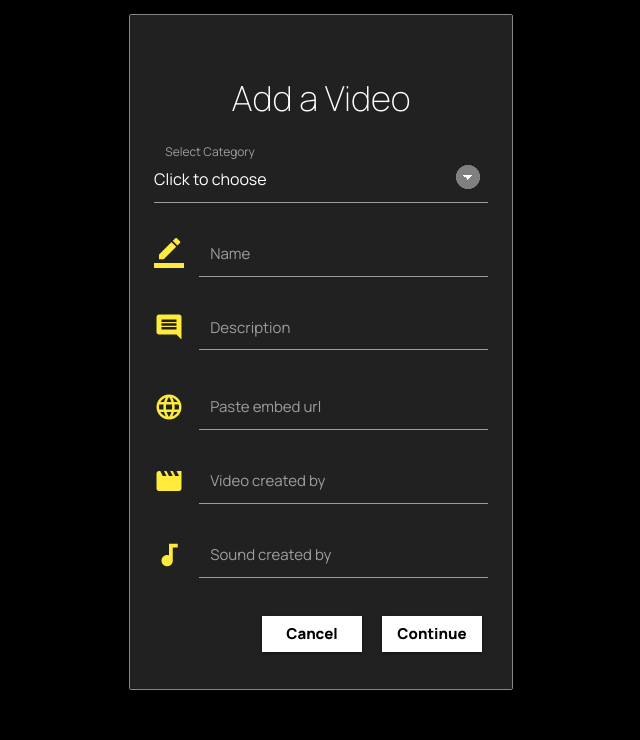
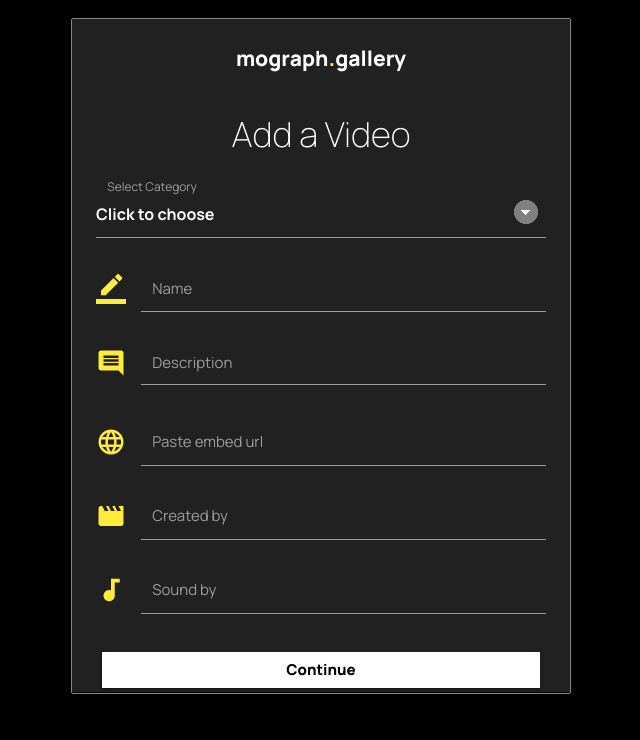
Before and after one commit to Rexayo/mograph.gallery, a Flask app: page /add_video in a window 1280 px wide. Shown: the part 179-919 px from the top of the page, without its empty margins (319-959 px from the left). Run offline with Flask 2, Linux system fonts and the light colour scheme; data that the repository does not hold is empty; some libraries are stand-ins or nearby versions.

Commit message:
Allow user to add video to database

```diff
--- a/app.py
+++ b/app.py
@@ -97,8 +97,22 @@ def logout():
     return redirect(url_for("login"))
 
 
-@app.route("/add_video")
+@app.route("/add_video", methods=["GET", "POST"])
 def add_video():
+    if request.method == "POST":
+        video = {
+            "category_name": request.form.get("category_name"),
+            "video_name": request.form.get("video_name"),
+            "video_description": request.form.get("video_description"),
+            "video_embed_url": request.form.get("video_embed_url"),
+            "created_by": request.form.get("created_by"),
+            "sound_by": request.form.get("sound_by"),
+            "added_by": session["user"]
+        }
+        mongo.db.videos.insert_one(video)
+        flash("Video Successfully Added")
+        return redirect(url_for("get_videos"))
+
     categories = mongo.db.categories.find().sort("category_name", 1)
     return render_template("add_video.html", categories=categories)
 
--- a/static/css/style.css
+++ b/static/css/style.css
@@ -116,13 +116,11 @@ header li {
 }
 
 #modal1{
-    width: 20vw;
-    margin-top: 20vh;
+    width: 500px;
+    margin-top: 100px;
     font-family: 'Manrope', sans-serif;
     border: 1px solid rgb(134, 134, 134);
 }
-
-
 
 #login-footer{
     padding-top: 35px !important;
@@ -313,8 +311,8 @@ header li {
 /* add-video */
 
 #add-video-modal{
-    width: 30vw;
-    margin-top: 10vh;
+    width: 500px;
+    margin-top: 100px;
     font-family: 'Manrope', sans-serif;
     border: 1px solid rgb(134, 134, 134);
 }
@@ -322,12 +320,13 @@ header li {
 .video-info .input-field {
     padding: 0;
     margin: 0;
+    font-family: 'Manrope', sans-serif;
 }
 
-.add-video-modal-footer .btn{
+/* .add-video-modal-footer .btn{
     width: 100px !important;
     margin-left: 20px !important;
-}
+} */
 
 /* https://stackoverflow.com/questions/38996019/how-to-change-the-text-color-in-a-materializecss-select-dropdown */
 ul.dropdown-content.select-dropdown li span {
@@ -342,8 +341,8 @@ ul.dropdown-content.select-dropdown li span:hover {
 
 .select-dropdown {
     color: white;
+    font-weight: 700;
     font-family: 'Manrope', sans-serif;
-
   background-image: /*https://codepen.io/vkjgr/pen/VYMeXp*/
     linear-gradient(45deg, transparent 50%, white 50%),
     linear-gradient(135deg, white 50%, transparent 50%),
@@ -359,7 +358,9 @@ ul.dropdown-content.select-dropdown li span:hover {
   background-repeat: no-repeat;
 }
 
-
+.select-dropdown:disabled {
+    font-weight: 400 ;
+}
 
 
 /*----------------------------------------------Custom Scrollbar starts here - https://www.w3schools.com/howto/howto_css_custom_scrollbar.asp----------------------------------------*/
@@ -370,6 +371,7 @@ ul.dropdown-content.select-dropdown li span:hover {
 
 /* Track */
 ::-webkit-scrollbar-track {
+    background-color: #212121;
 }
 
 /* Handle */
@@ -379,7 +381,6 @@ ul.dropdown-content.select-dropdown li span:hover {
 
 /* Handle on hover */
 ::-webkit-scrollbar-thumb:hover {
-  background: rgba(255, 255, 255, 0.521);
-  border: 1px solid;
+  background: rgba(0, 0, 0, 0.521);
 }
 /*----------------------------------------------Custom Scrollbar ends here - https://www.w3schools.com/howto/howto_css_custom_scrollbar.asp----------------------------------------*/
--- a/templates/add_video.html
+++ b/templates/add_video.html
@@ -2,9 +2,11 @@
 {% block content%}
 
 <!-- Modal Structure -->
-    <form id="add-video-modal" class="modal s12 m2 offset-m5" method="POST" action="{{ url_for('login')}}">
-
+    <form id="add-video-modal" class="modal s12 m2 offset-m5" method="POST" action="{{ url_for('add_video')}}">
         <div class="modal-content grey darken-4">
+            <div class="row center-align"><a href="{{ url_for('get_videos')}}"
+                    class="brand-logo extra-bold center-align white-text" id="modal-header">mograph<span
+                        class="logo-dot">.</span>gallery</a></div>
             <div class="row white-text center-align extra-bold" id="modal-tagline">Add a Video</div>
             <section>
                 <!-- flash messages -->
@@ -22,66 +24,66 @@
                 <!-- video-category-selection -->
                 <div class="row">
                     <div class="input-field col s12">
-                        <select id="category-selection" name="category-selection" class="validate   ">
+                        <select id="category_name" name="category_name" class="validate" required>
                             <option value="" disabled selected >Click to choose </option>
                             {% for category in categories %}
                             <option value="{{ category.category_name }}">{{ category.category_name }}</option>
                             {% endfor %}
                         </select>
-                        <label for="category-selection">Select Category</label>
+                        <label for="category_name">Select Category</label>
                     </div>
                 </div>
                 <!-- video-name -->
                 <div class="row">
-                    <div class="input-field col s12 video-name">
+                    <div class="input-field col s12">
                         <i class="material-icons prefix yellow-text">border_color</i>
-                        <input id="video-name" name="video-name" minlength="5" maxlength="20" pattern="^[a-zA-Z0-9]{5,15}$" type="text"
+                        <input id="video_name" name="video_name" minlength="5" maxlength="20"  type="text"
                             class="validate white-text" required>
-                        <label for="video-name">Name</label>
+                        <label for="video_name">Name</label>
                     </div>
                 </div>
                 <!-- video-description -->
                 <div class="row">
-                    <div class="input-field col s12 video-description">
+                    <div class="input-field col s12 ">
                         <i class="material-icons prefix yellow-text">comment</i>
-                        <textarea id="video-description" name="video-description" minlength="5" maxlength="300" pattern="^[a-zA-Z0-9]{5,15}$"
+                        <textarea id="video_description" name="video_description" minlength="5" maxlength="300"
                             class="validate white-text materialize-textarea" required></textarea>
-                        <label for="video-description">Description</label>
+                        <label for="video_description">Description</label>
                     </div>
                 </div>
                 <!-- video-embed-url -->
                 <div class="row">
-                    <div class="input-field col s12 video-embed-url">
+                    <div class="input-field col s12 ">
                         <i class="material-icons prefix yellow-text">language</i>
-                        <input id="video-embed-url" name="video-embed-url" minlength="5" maxlength="60" pattern="^[a-zA-Z0-9]{5,15}$" type="url"
+                        <input id="video-embed-url" name="video_embed_url" minlength="5" maxlength="60" type="url"
                             class="validate white-text" required>
                         <label for="video-embed-url">Paste embed url</label>
                     </div>
                 </div>
                 <!-- video-created-by -->
                 <div class="row">
-                    <div class="input-field col s12 video-created-by">
+                    <div class="input-field col s12 ">
                         <i class="material-icons prefix yellow-text">movie_creation</i>
-                        <input id="video-created-by" name="video-created-by" minlength="5" maxlength="30" pattern="^[a-zA-Z0-9]{5,15}$" type="text"
+                        <input id="created_by" name="created_by" minlength="5" maxlength="30" type="text"
                             class="validate white-text" required>
-                        <label for="video-created-by">Video created by</label>
+                        <label for="created_by">Created by</label>
                     </div>
                 </div>
                 <!-- video-sound-by -->
                 <div class="row">
-                    <div class="input-field col s12 video-sound-by">
+                    <div class="input-field col s12 ">
                         <i class="material-icons prefix yellow-text">audiotrack</i>
-                        <input id="video-sound-by" name="video-sound-by" minlength="5" maxlength="30" pattern="^[a-zA-Z0-9]{5,15}$" type="text"
+                        <input id="sound_by" name="sound_by" minlength="5" maxlength="30" type="text"
                             class="validate white-text" required>
-                        <label for="video-sound-by">Sound created by</label>
+                        <label for="sound_by">Sound by</label>
                     </div>
                 </div>
 
             </div>
             <!-- log in -->
             <div class="row center-align grey darken-4 add-video-modal-footer modal-footer">
-                <a href="#" class=" waves-effect waves-green btn s4 offset-s1 right col extra-bold">Continue</a>
-                <a href="#" class=" waves-effect waves-green btn s4 offset-s1 right col extra-bold">Cancel</a>
+                <button type="submit" class=" waves-effect waves-green btn s12 offset-s1 col extra-bold">Continue</button>
+                <!-- <a href="#" class=" waves-effect waves-green btn s4 offset-s1 right col extra-bold">Cancel</a> -->
             </div>
 
         </div>
```
Also changed, not shown: templates/videos.html (+6 -1 lines).
